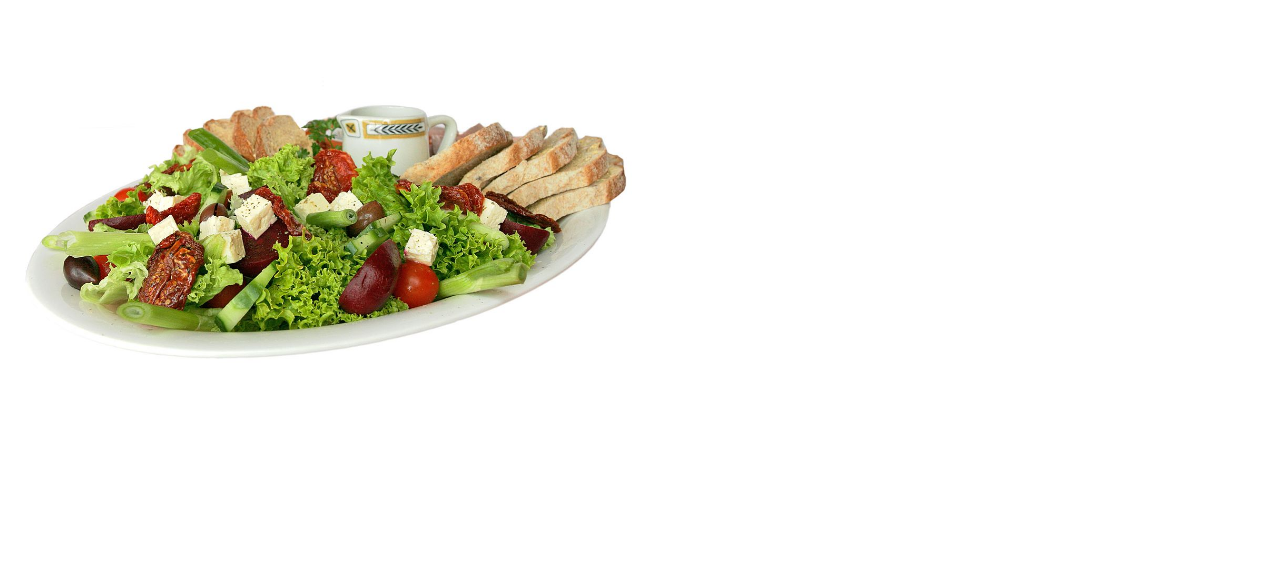
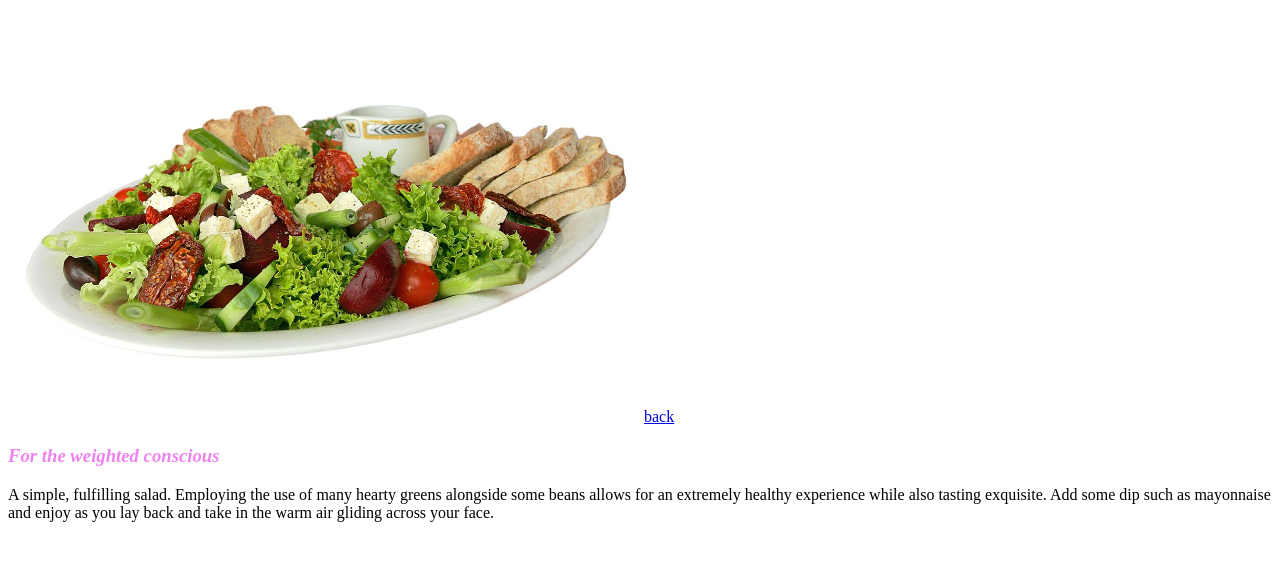
Before and after one commit to StretchedCode/recipes, a plain HTML site: page instructions/salad.html in a window 1280 px wide. Shown: the part 79-640 px from the top of the page. Drawn offline with Linux system fonts and the light colour scheme.

Commit message:
Added links to navigate back to the index page.

```diff
--- a/instructions/salad.html
+++ b/instructions/salad.html
@@ -10,5 +10,13 @@
         <body>
             <h1 class="recipe header">Classic Garden Salad</h1>
             <img class="image header" src="../images/salad.jpeg">
+            <a href="../index.html">back</a>
+
+            <h3 class="recipe header">For the weighted conscious</h3>
+
+            <p> A simple, fulfilling salad. Employing the use of many hearty greens alongside some beans
+                allows for an extremely healthy experience while also tasting exquisite. Add some dip such as
+                mayonnaise and enjoy as you lay back and take in the warm air gliding across your face.
+            </p>
         </body>
 </html>
```
Also changed, not shown: instructions/pasta.html (+1 -0 lines).
